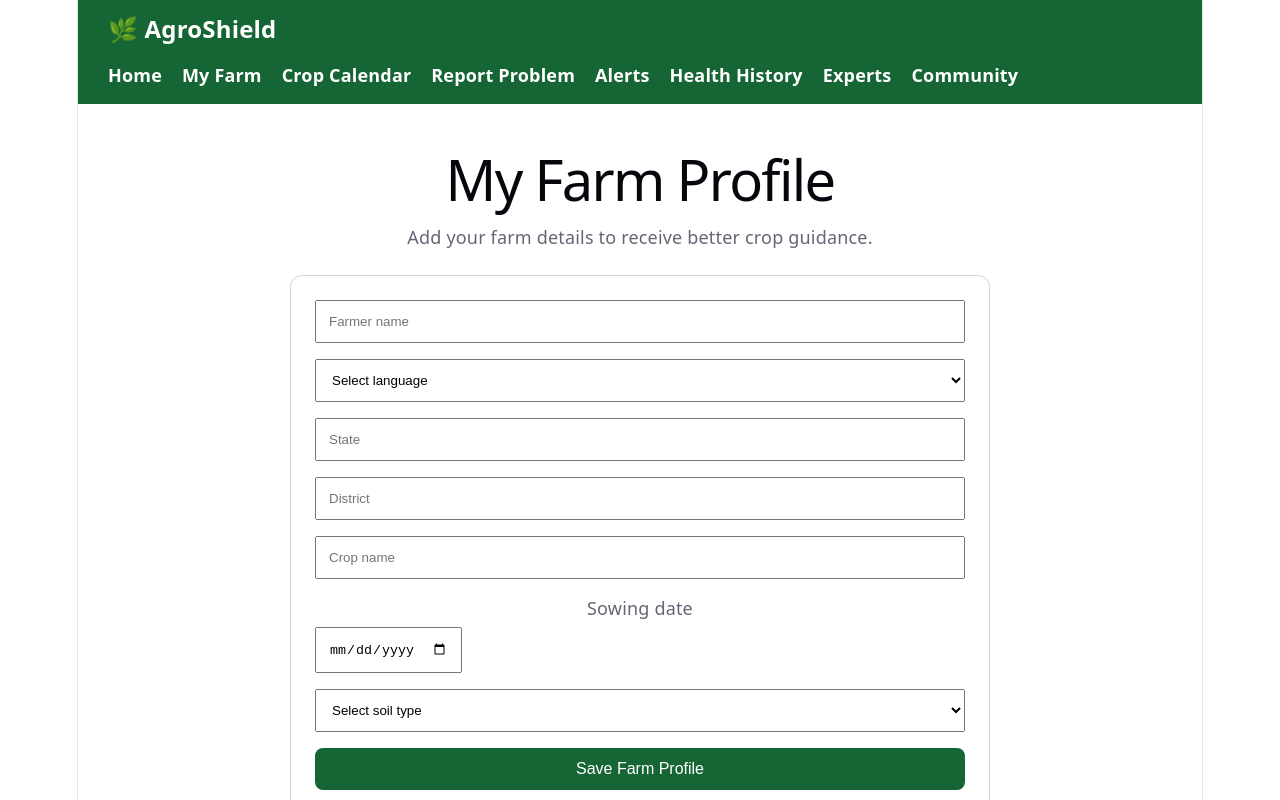
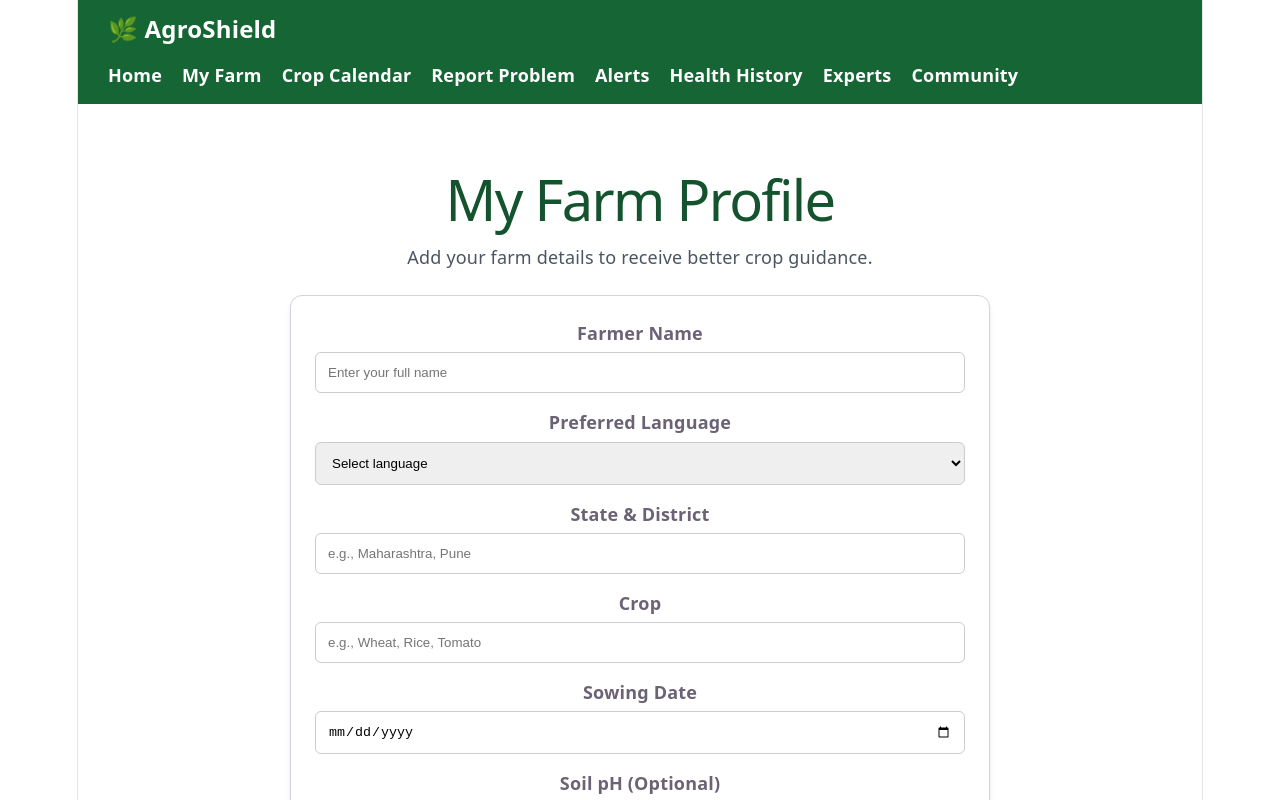
Before and after one commit to Neeraj835741/Agro-Shield, a React (Vite) app: page /profile in a window 1280 px wide. Shown: the top 800 px of the page. Built offline with nearby package versions, Linux system fonts and the light colour scheme.

Commit message:
feat: build farmer profile form with local storage

```diff
--- a/src/pages/FarmerProfile.jsx
+++ b/src/pages/FarmerProfile.jsx
@@ -1,17 +1,51 @@
-import { useState } from "react";
+import { useState, useEffect } from "react";
 
 function FarmerProfile() {
-  const [saved, setSaved] = useState(false);
+  // 1. Set up the state for the exact fields requested
+  const [formData, setFormData] = useState({
+    farmerName: "",
+    language: "",
+    location: "", // For State and district
+    crop: "",
+    sowingDate: "",
+    soilPh: "",
+  });
 
+  const [isSaved, setIsSaved] = useState(false);
+
+  // 2. When the page loads, check localStorage for existing data
+  useEffect(() => {
+    const savedData = localStorage.getItem("farmerProfile");
+    if (savedData) {
+      setFormData(JSON.parse(savedData));
+    }
+  }, []);
+
+  // 3. Handle input changes dynamically
+  function handleChange(event) {
+    const { name, value } = event.target;
+    setFormData((prevData) => ({
+      ...prevData,
+      [name]: value,
+    }));
+  }
+
+  // 4. Save to localStorage when the form is submitted
   function handleSubmit(event) {
     event.preventDefault();
-    setSaved(true);
+    localStorage.setItem("farmerProfile", JSON.stringify(formData));
+
+    setIsSaved(true);
+    // Hide the success message after 3 seconds
+    setTimeout(() => {
+      setIsSaved(false);
+    }, 3000);
   }
 
   return (
-    <div style={{ maxWidth: "700px", margin: "0 auto" }}>
-      <h1>My Farm Profile</h1>
-      <p>Add your farm details to receive better crop guidance.</p>
+    <div style={{ maxWidth: "700px", margin: "0 auto", padding: "20px" }}>
+      <h1 style={{ color: "#14532d" }}>My Farm Profile</h1>
+      <p style={{ color: "#4b5563" }}>Add your farm details to receive better crop guidance.</p>
 
       <form
         onSubmit={handleSubmit}
@@ -22,38 +56,85 @@ function FarmerProfile() {
           padding: "24px",
           border: "1px solid #d1d5db",
           borderRadius: "12px",
+          backgroundColor: "white",
+          boxShadow: "0 4px 6px -1px rgba(0, 0, 0, 0.1)"
         }}
       >
-        <input required placeholder="Farmer name" style={{ padding: "12px" }} />
+        <div>
+          <label style={{ display: "block", marginBottom: "6px", fontWeight: "bold" }}>Farmer Name</label>
+          <input
+            required
+            name="farmerName"
+            value={formData.farmerName}
+            onChange={handleChange}
+            placeholder="Enter your full name"
+            style={{ padding: "12px", width: "100%", borderRadius: "6px", border: "1px solid #ccc", boxSizing: "border-box" }}
+          />
+        </div>
 
-        <select required style={{ padding: "12px" }}>
-          <option value="">Select language</option>
-          <option>English</option>
-          <option>Hindi</option>
-          <option>Marathi</option>
-          <option>Telugu</option>
-        </select>
+        <div>
+          <label style={{ display: "block", marginBottom: "6px", fontWeight: "bold" }}>Preferred Language</label>
+          <select
+            required
+            name="language"
+            value={formData.language}
+            onChange={handleChange}
+            style={{ padding: "12px", width: "100%", borderRadius: "6px", border: "1px solid #ccc" }}
+          >
+            <option value="">Select language</option>
+            <option value="English">English</option>
+            <option value="Hindi">Hindi</option>
+          </select>
+        </div>
 
-        <input required placeholder="State" style={{ padding: "12px" }} />
-        <input required placeholder="District" style={{ padding: "12px" }} />
-        <input required placeholder="Crop name" style={{ padding: "12px" }} />
+        <div>
+          <label style={{ display: "block", marginBottom: "6px", fontWeight: "bold" }}>State & District</label>
+          <input
+            required
+            name="location"
+            value={formData.location}
+            onChange={handleChange}
+            placeholder="e.g., Maharashtra, Pune"
+            style={{ padding: "12px", width: "100%", borderRadius: "6px", border: "1px solid #ccc", boxSizing: "border-box" }}
+          />
+        </div>
 
-        <label>
-          Sowing date
+        <div>
+          <label style={{ display: "block", marginBottom: "6px", fontWeight: "bold" }}>Crop</label>
+          <input
+            required
+            name="crop"
+            value={formData.crop}
+            onChange={handleChange}
+            placeholder="e.g., Wheat, Rice, Tomato"
+            style={{ padding: "12px", width: "100%", borderRadius: "6px", border: "1px solid #ccc", boxSizing: "border-box" }}
+          />
+        </div>
+
+        <div>
+          <label style={{ display: "block", marginBottom: "6px", fontWeight: "bold" }}>Sowing Date</label>
           <input
             required
             type="date"
-            style={{ padding: "12px", display: "block", marginTop: "6px" }}
+            name="sowingDate"
+            value={formData.sowingDate}
+            onChange={handleChange}
+            style={{ padding: "12px", width: "100%", borderRadius: "6px", border: "1px solid #ccc", boxSizing: "border-box" }}
           />
-        </label>
+        </div>
 
-        <select required style={{ padding: "12px" }}>
-          <option value="">Select soil type</option>
-          <option>Black soil</option>
-          <option>Red soil</option>
-          <option>Alluvial soil</option>
-          <option>Sandy soil</option>
-        </select>
+        <div>
+          <label style={{ display: "block", marginBottom: "6px", fontWeight: "bold" }}>Soil pH (Optional)</label>
+          <input
+            type="number"
+            step="0.1"
+            name="soilPh"
+            value={formData.soilPh}
+            onChange={handleChange}
+            placeholder="e.g., 6.5"
+            style={{ padding: "12px", width: "100%", borderRadius: "6px", border: "1px solid #ccc", boxSizing: "border-box" }}
+          />
+        </div>
 
         <button
           type="submit"
@@ -62,18 +143,20 @@ function FarmerProfile() {
             color: "white",
             border: "none",
             borderRadius: "8px",
-            padding: "12px",
+            padding: "14px",
             fontSize: "16px",
+            fontWeight: "bold",
             cursor: "pointer",
+            marginTop: "10px"
           }}
         >
           Save Farm Profile
         </button>
 
-        {saved && (
-          <p style={{ color: "#166534", fontWeight: "bold" }}>
-            Profile saved successfully!
-          </p>
+        {isSaved && (
+          <div style={{ backgroundColor: "#dcfce7", color: "#166534", padding: "12px", borderRadius: "6px", textAlign: "center", fontWeight: "bold" }}>
+            Profile saved to local storage successfully!
+          </div>
         )}
       </form>
     </div>
```
